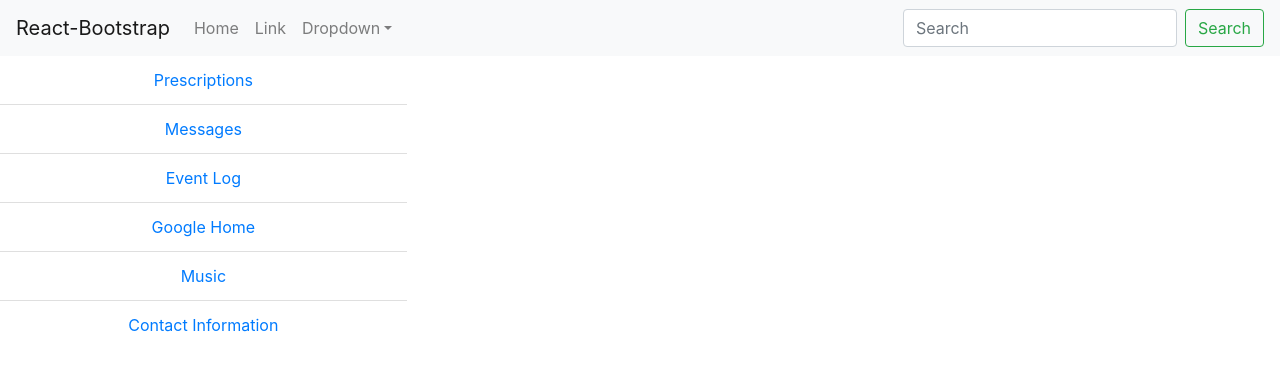
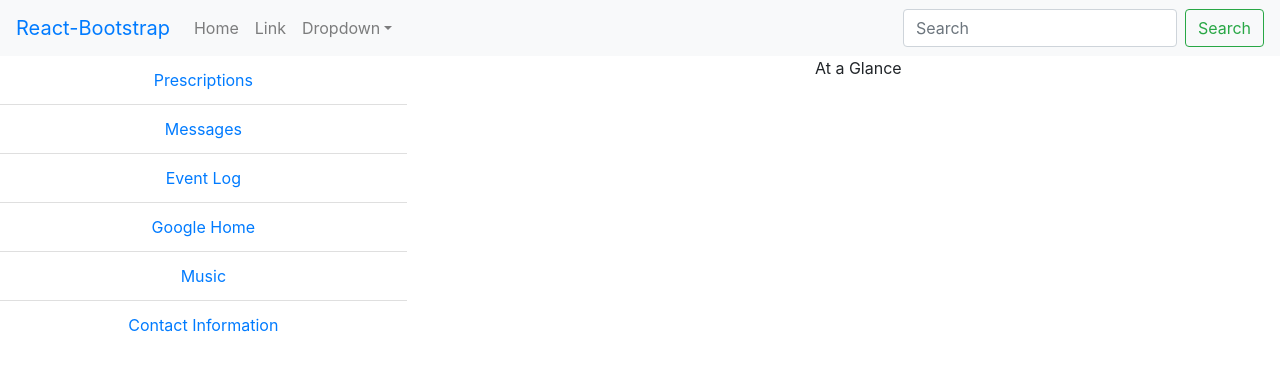
Before and after one commit to careyes17/MangoHacks2019, a React (Create React App) app in the folder web-app/: page / in a window 1280 px wide. Shown: the top 370 px of the page. Built offline with nearby package versions, Linux system fonts and the light colour scheme.

Commit message:
Add components for each page

```diff
--- a/web-app/src/App.tsx
+++ b/web-app/src/App.tsx
@@ -6,6 +6,13 @@ import {BrowserRouter, Route, Link} from 'react-router-dom';
 
 import './App.css';
 import AppDrawer from './components/AppDrawer';
+import AtAGlance from './screens/AtAGlanceHome';
+import PrescriptionsView from './screens/PrescriptionsView';
+import MessagesView from './screens/MessagesView';
+import EventLogView from './screens/EventLogView';
+import IntegrationsView from './screens/IntegrationsView';
+import MusicView from './screens/MusicView';
+import ContactInformationView from './screens/ContactInformationView';
 
 
 class App extends Component<any, any> {
@@ -17,9 +24,19 @@ class App extends Component<any, any> {
         <Container fluid={true} className="App">
             <TopAppBar></TopAppBar>
           <Row>
-           <Col xs="4"><AppDrawer /></Col>
-           <Col></Col>
+            <Col xs="4"><AppDrawer /></Col>
+            <Col>
+              <Route path="/" exact component={AtAGlance}></Route>
+              <Route path="/prescriptions" exact component={PrescriptionsView}></Route>
+              <Route path="/messages" exact component={MessagesView}></Route>
+              <Route path="/events" exact component={EventLogView}></Route>
+              <Route path="/integration" exact component={IntegrationsView}></Route>
+              <Route path="/music" exact component={MusicView}></Route>
+              <Route path="/contact" exact component={ContactInformationView}></Route>
+
+            </Col>
           </Row>
+
         </Container>
       </BrowserRouter>
     );
--- a/web-app/src/components/TopAppBar.tsx
+++ b/web-app/src/components/TopAppBar.tsx
@@ -1,11 +1,12 @@
 import React, {Component} from 'react';
 import {Navbar, Nav, NavDropdown, Form, FormControl, Button} from 'react-bootstrap';
 import NavbarCollapse from 'react-bootstrap/NavbarCollapse';
+import { Link } from 'react-router-dom';
 class TopAppBar extends Component<any, any> {
   render() {
     const { classes } = this.props;
     return <Navbar bg="light" expand="lg">
-      <Navbar.Brand href="#home">React-Bootstrap</Navbar.Brand>
+      <Navbar.Brand><Link to="/">React-Bootstrap</Link></Navbar.Brand>
       <Navbar.Toggle aria-controls="basic-navbar-nav" />
       <NavbarCollapse>
         <Nav className="mr-auto">
--- a/web-app/src/components/AtAGlanceHome.tsx
+++ b/web-app/src/screens/AtAGlanceHome.tsx
@@ -2,7 +2,7 @@ import React, {Component} from 'react';
 
 class AtAGlance extends Component {
   render() {
-    return <div></div>
+    return <div> At a Glance</div>
   }
 }
 
--- /dev/null
+++ b/web-app/src/screens/ContactInformationView.tsx
@@ -0,0 +1,11 @@
+import React, { Component } from 'react'
+
+export default class ContactInformation extends Component {
+  render() {
+    return (
+      <div>
+
+      </div>
+    )
+  }
+}
--- /dev/null
+++ b/web-app/src/screens/EventLogView.tsx
@@ -0,0 +1,11 @@
+import React, { Component } from 'react'
+
+export default class EventLogView extends Component {
+  render() {
+    return (
+      <div>
+
+      </div>
+    )
+  }
+}
--- /dev/null
+++ b/web-app/src/screens/IntegrationsView.tsx
@@ -0,0 +1,11 @@
+import React, { Component } from 'react'
+
+export default class IntegrationsView extends Component {
+  render() {
+    return (
+      <div>
+
+      </div>
+    )
+  }
+}
--- /dev/null
+++ b/web-app/src/screens/MessagesView.tsx
@@ -0,0 +1,11 @@
+import React, { Component } from 'react'
+
+export default class MessagesView extends Component {
+  render() {
+    return (
+      <div>
+
+      </div>
+    )
+  }
+}
--- /dev/null
+++ b/web-app/src/screens/MusicView.tsx
@@ -0,0 +1,11 @@
+import React, { Component } from 'react'
+
+export default class MusicView extends Component {
+  render() {
+    return (
+      <div>
+
+      </div>
+    )
+  }
+}
--- /dev/null
+++ b/web-app/src/screens/PrescriptionsView.tsx
@@ -0,0 +1,11 @@
+import React, { Component } from 'react'
+
+export default class PrescriptionsView extends Component {
+  render() {
+    return (
+      <div>
+
+      </div>
+    )
+  }
+}
```
